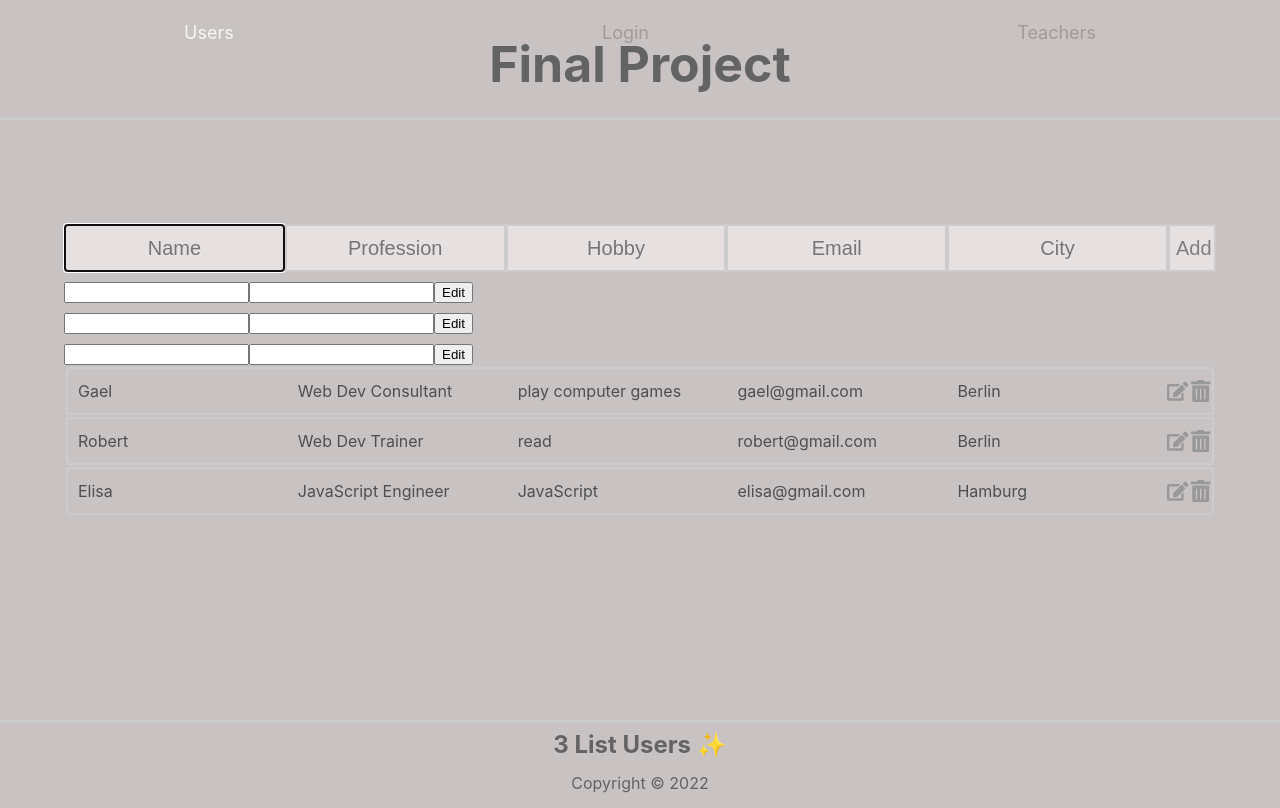
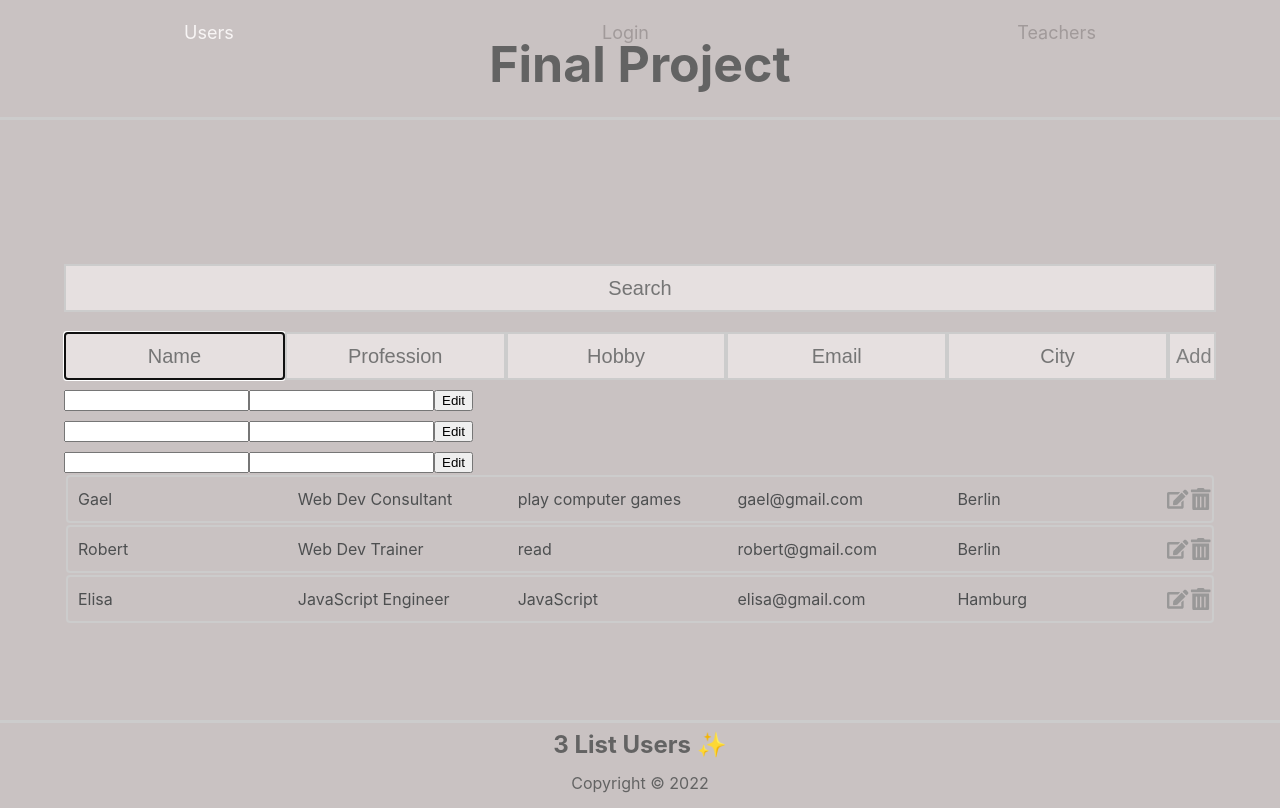
Before and after one commit to alliance-11/final, a React (Create React App) app: page / in a window 1280 px wide. Built offline with nearby package versions, Linux system fonts and the light colour scheme.

Commit message:
Realised Search.jsx

```diff
--- /dev/null
+++ b/src/components/users/Search.jsx
@@ -0,0 +1,22 @@
+import React from "react";
+
+export const Search = ({ search, setSearch }) => {
+  return (
+    <div className="search">
+      <form
+        onSubmit={(e) => {
+          e.preventDefault();
+        }}
+      >
+        <input
+          id="sarch"
+          type="text"
+          role="search"
+          placeholder="Search"
+          value={search}
+          onChange={(e) => setSearch(e.target.value)}
+        />
+      </form>
+    </div>
+  );
+};
--- a/src/components/users/Users.jsx
+++ b/src/components/users/Users.jsx
@@ -5,6 +5,7 @@ import { Footer } from "./Footer";
 import { Header } from "./Header";
 import { UsersList } from "./UsersList";
 import { EditList } from "./EditList";
+import { Search } from "./Search";
 
 export const Users = () => {
   const [users, setUsers] = useState([
@@ -34,7 +35,7 @@ export const Users = () => {
     },
   ]);
 
-
+  const [search, setSearch] = useState("");
 
   //Add
   const addUser = (userNew) => {
@@ -63,12 +64,18 @@ export const Users = () => {
     <div className="Users">
       <Header title="Final Project " />
       <div className="container">
+        <Search search={search} setSearch={setSearch} />
         <AddForm addUser={addUser} />
         <EditList users={users} editUser={editUser} />
         {users.length ? (
-          <UsersList users={users} handleDelete={handleDelete} />
-          ) : (
-            <p style={{ marginTop: "2rem", textAlign: "center" }}>
+          <UsersList
+            users={users.filter((user) =>
+              user.name.toLowerCase().includes(search.toLowerCase())
+            )}
+            handleDelete={handleDelete}
+          />
+        ) : (
+          <p style={{ marginTop: "2rem", textAlign: "center" }}>
             Your List is empty{" "}
           </p>
         )}
--- a/src/components/users/Users.scss
+++ b/src/components/users/Users.scss
@@ -42,6 +42,7 @@
     color: rgb(104, 99, 99);
 
     .search {
+      form {
         margin-top: 20px;
         width: 100%;
         display: flex;
@@ -56,14 +57,6 @@
           margin-bottom: 20px;
           background-color: #e6e0e0;
         }
-        button {
-          width: 100%;
-          height: 3rem;
-          font-size: 20px;
-          color: grey;
-          border: 2px solid #ccc;
-          background-color: #e6e0e0;
-          margin-left: 10px;
       }
     }
 
```
Lines whose indentation alone changed are shown as unchanged.
